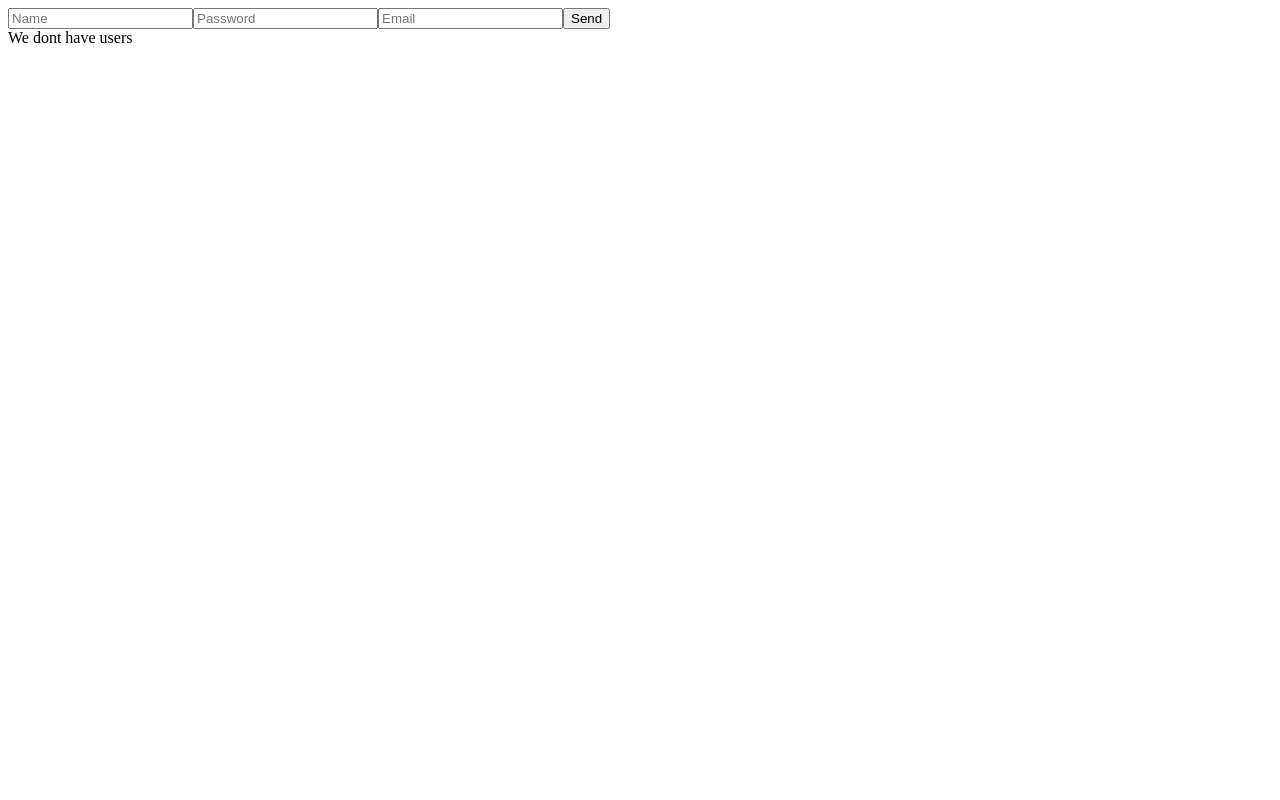
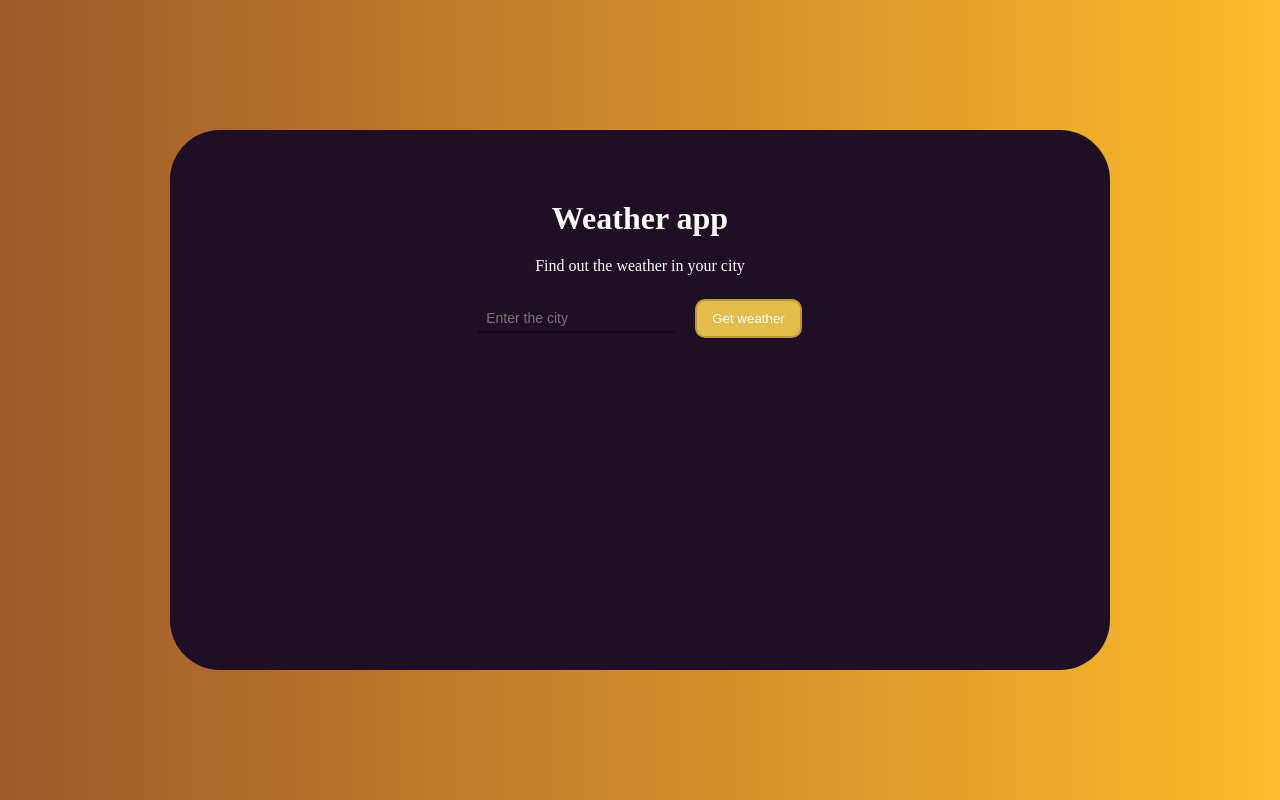
Before and after one commit to panchenko-maxim/itProger_Vue_les, a Vue app: page / in a window 1280 px wide. Built offline with nearby package versions, Linux system fonts and the light colour scheme.

Commit message:
lesson 6-api create base html and css

```diff
--- a/src/App.vue
+++ b/src/App.vue
@@ -1,68 +1,62 @@
 <template>
-  <input type="text" v-model="userName" placeholder="Name">
-  <input type="password" v-model="userPass" placeholder="Password">
-  <input type="email" v-model="userEmail" placeholder="Email">
-  <button @click="sendData()">Send</button>
-
-  <div v-if="users.length == 0">
-    We dont have users
-  </div>
-
-  <div v-else-if="users.length == 1">
-    Users has 1 element
-  </div>
-  <div v-else>
-    Has more users
-  </div>
-
-  <p className="error">{{ error }}</p>
- <User v-for="(el, index) in users" :key="index" :user="el" :index="index" :deleteUser="deleteUser" />
+ <div class="wrapper">
+  <h1>Weather app</h1>
+  <p>Find out the weather in your city</p>
+  <input type="text" placeholder="Enter the city">
+  <button>Get weather</button>
+ </div>
 </template>
 
 <script>
-import User from './components/User.vue';
 
-export default {
-  components: { User },
-
-  data() {
-    return {
-      users: [],
-      error: '',
-      userName: '',
-      userPass: '',
-      userEmail: ''
-    }
-  },
-  methods: {
-    sendData(){
-      if(this.userName == '') {
-        this.error = 'Name didnt enter';
-        return;
-      } else if (this.userEmail == '') {
-        this.error = 'Email didnt enter';
-        return;
-      } else if (this.userPass == '') {
-        this.error = 'Password didnt enter';
-        return;
-      }
-
-      this.error = '';
-
-      this.users.push({
-        name: this.userName,
-        pass: this.userPass,
-        email: this.userEmail
-      })
-    },
-    deleteUser(index) {
-      this.users.splice(index, 1);
-      alert('hi')
-    }
-  }
-}
 </script>
 
 <style scoped>
+.wrapper {
+  width: 900px;
+  height: 500px;
+  border-radius: 50px;
+  padding: 20px;
+  background: #1f0f24;
+  text-align: center;
+  color: #fff;
+}
 
+.wrapper h1 {
+  margin-top: 50px;
+}
+
+.wrapper p {
+  margin-top: 20px;
+}
+
+.wrapper input {
+  margin-top: 30px;
+  background: transparent;
+  border: 0;
+  border-bottom: 2px solid #110813;
+  color: #fcfcfc;
+  font-size: 14px;
+  padding: 5px 8px;
+  outline: none;
+}
+
+.wrapper input:focus {
+  border-bottom-color: #6e2d7d;
+}
+
+.wrapper button {
+  background: #e3bc4b;
+  color: #fff;
+  border-radius: 10px;
+  border: 2px solid #b99935;
+  padding: 10px 15px;
+  margin-left: 20px;
+  cursor: pointer;
+  transition: transform 500ms ease;
+}
+
+.wrapper button:hover {
+  transform: scale(1.1) translateY(-5px);
+}
 </style>
--- /dev/null
+++ b/src/assets/main.css
@@ -0,0 +1,14 @@
+* {
+    margin: 0;
+    padding: 0;
+}
+
+body {
+    width: 100%;
+    min-height: 100vh;
+    background: #9b592a;
+    background: linear-gradient(90deg, rgba(155, 89, 42, 1) 0%, rgba(253, 187, 45, 1) 100%, rgba(237, 221, 83, 1) 100%);
+    display: flex;
+    justify-content: center;
+    align-items: center;
+}
--- a/src/components/User.vue
+++ /dev/null
@@ -1,36 +0,0 @@
-<template>
-    <div className="user">
-        <button @click="deleteUser(index)">Delete</button>
-        <h3>{{ user.name }}</h3>
-        <p>{{ user.email }} - <b>{{ user.pass }}</b></p>
-    </div>
-</template>
-
-<script>
-export default {
-    props: {
-        user: {
-            type: Object,
-            required: true
-        },
-        index: {
-            type: Number,
-            required: true
-        },
-        deleteUser: {
-            type: Function,
-            required: true
-        }
-    }
-}
-</script>
-
-<style scoped>
-.user {
-    border: 1px solid black;
-}
-
-button {
-    border: 1px solid yellow;
-}
-</style>
--- a/src/main.js
+++ b/src/main.js
@@ -1,4 +1,4 @@
-// import './assets/main.css'
+import './assets/main.css'
 
 import { createApp } from 'vue'
 import App from './App.vue'
```
